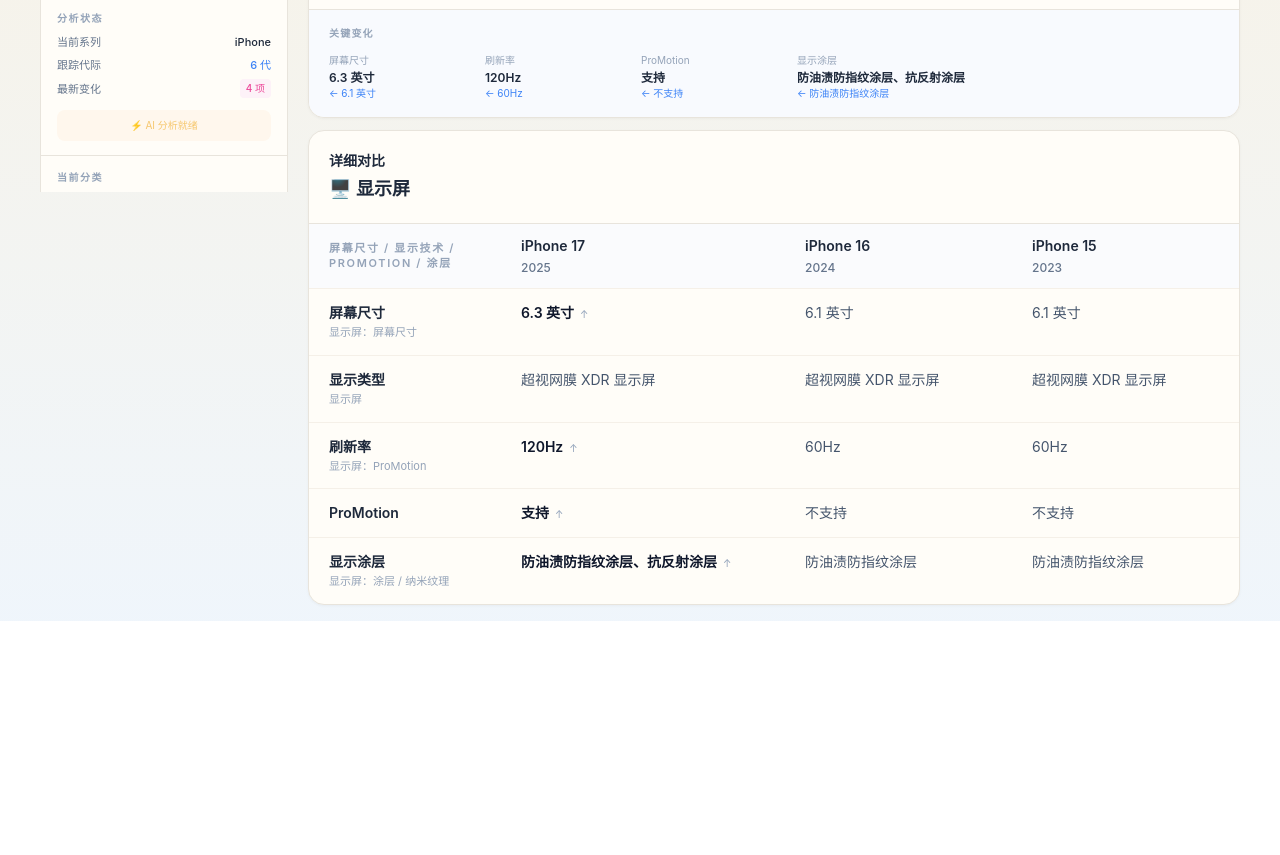
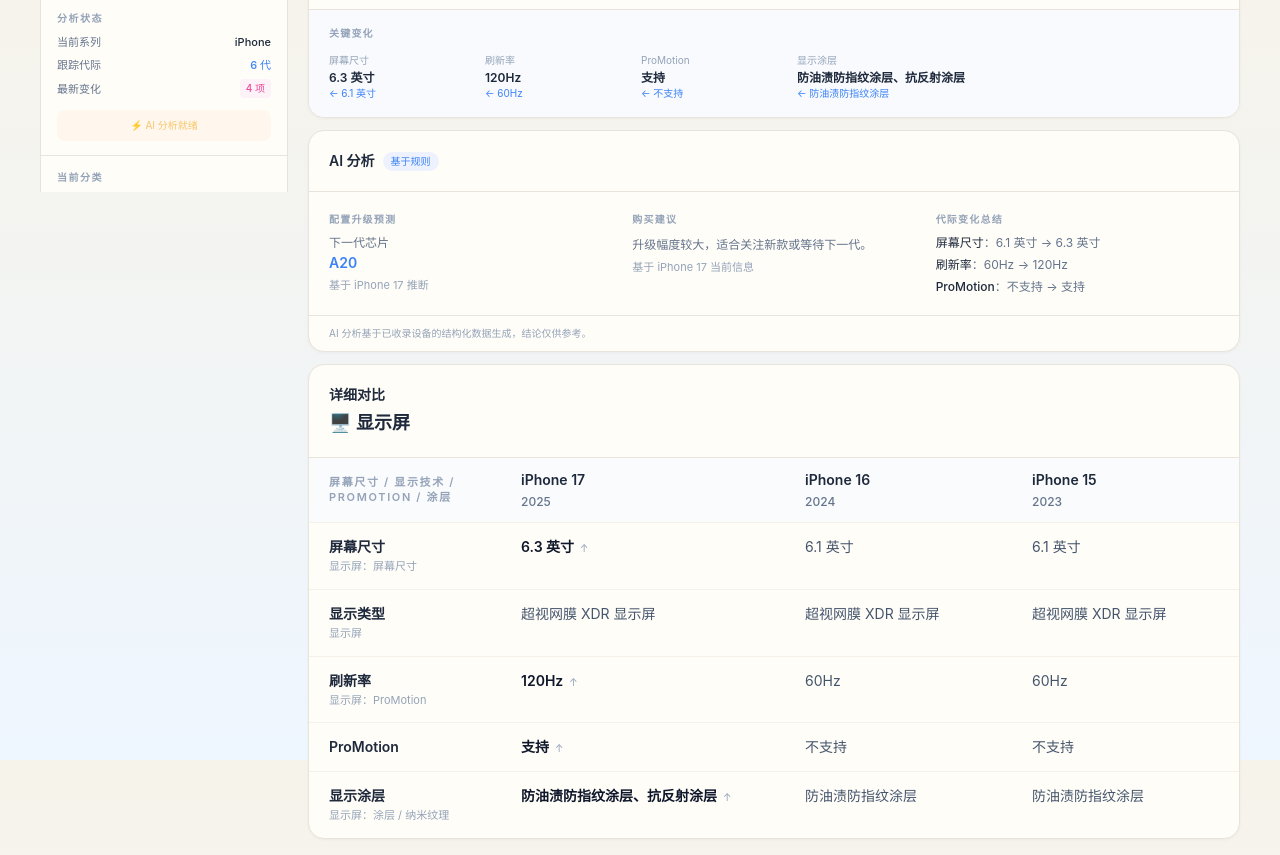
Before and after one commit to LighthouseXy/ai-device-evolution, a Next.js app: page / in a window 1280 px wide. Shown: the part 840-1695 px from the top of the page. Before the commit the page ends 1461 px from the top, so only its background shows below. Built offline with nearby package versions, Linux system fonts and the light colour scheme.

Commit message:
feat: add AI analysis MVP panel

```diff
--- a/src/components/DeviceWorkbench.tsx
+++ b/src/components/DeviceWorkbench.tsx
@@ -933,6 +933,76 @@
               </div>
             </section>
 
+            {/* AI 分析 */}
+            <section className="card overflow-hidden">
+              <div className="border-b border-[#E8E4DC] p-5">
+                <div className="flex items-center gap-2">
+                  <p className="text-sm font-semibold text-[#1E293B]">AI 分析</p>
+                  <span className="rounded-full bg-[#EEF2FF] px-2 py-0.5 text-[10px] font-medium text-[#3B82F6]">基于规则</span>
+                </div>
+              </div>
+
+              <div className="grid gap-5 p-5 sm:grid-cols-3">
+                {/* 配置升级预测 */}
+                <div>
+                  <p className="text-[10px] font-semibold uppercase tracking-[0.12em] text-[#94A3B8]">配置升级预测</p>
+                  <div className="mt-2">
+                    <p className="text-xs text-[#64748B]">下一代芯片</p>
+                    <p className="mt-0.5 text-sm font-semibold text-[#3B82F6]">
+                      {(() => {
+                        const c = latestDevice?.chip || previousDevice?.chip || "";
+                        const m = c.match(/([AM])(\d+)/);
+                        return m ? `${m[1]}${parseInt(m[2]) + 1}` : "暂无法预测芯片代际";
+                      })()}
+                    </p>
+                    {latestDevice?.model && (
+                      <p className="mt-1 text-[11px] text-[#94A3B8]">基于 {latestDevice.model} 推断</p>
+                    )}
+                  </div>
+                </div>
+
+                {/* 购买建议 */}
+                <div>
+                  <p className="text-[10px] font-semibold uppercase tracking-[0.12em] text-[#94A3B8]">购买建议</p>
+                  <p className="mt-2 text-xs leading-relaxed text-[#64748B]">
+                    {changedSpecs.length >= 4
+                      ? "升级幅度较大，适合关注新款或等待下一代。"
+                      : changedSpecs.length >= 1
+                        ? "已有明确升级，适合按预算选择当前代。"
+                        : "近两代变化有限，建议优先关注价格。"}
+                  </p>
+                  {latestDevice?.model && (
+                    <p className="mt-1 text-[11px] text-[#94A3B8]">基于 {latestDevice.model} 当前信息</p>
+                  )}
+                </div>
+
+                {/* 代际变化总结 */}
+                <div>
+                  <p className="text-[10px] font-semibold uppercase tracking-[0.12em] text-[#94A3B8]">代际变化总结</p>
+                  <div className="mt-2 space-y-1.5">
+                    {changedSpecs.length === 0 ? (
+                      <p className="text-xs text-[#94A3B8]">近两代暂无明显参数变化。</p>
+                    ) : (
+                      changedSpecs.slice(0, 3).map((spec, i) => (
+                        <p key={i} className="text-xs text-[#64748B]">
+                          <span className="font-medium text-[#1E293B]">{spec.label}</span>
+                          {previousDevice && latestDevice ? (
+                            <span>：{spec.getValue(previousDevice)} → {spec.getValue(latestDevice)}</span>
+                          ) : (
+                            <span>：—</span>
+                          )}
+                        </p>
+                      ))
+                    )}
+                  </div>
+                </div>
+              </div>
+
+              <div className="border-t border-[#E8E4DC] px-5 py-2.5">
+                <p className="text-[10px] text-[#94A3B8]">AI 分析基于已收录设备的结构化数据生成，结论仅供参考。</p>
+              </div>
+            </section>
+
             {/* 详细对比 */}
             <section className="card overflow-hidden">
               <div className="flex items-center justify-between border-b border-[#E8E4DC] p-5">
```
